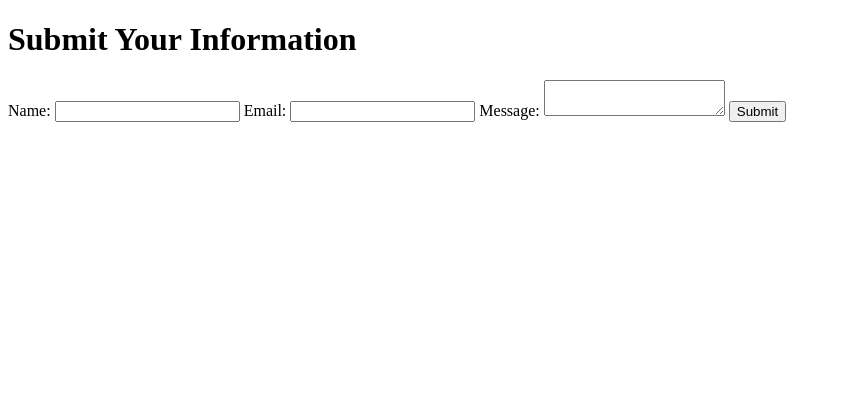
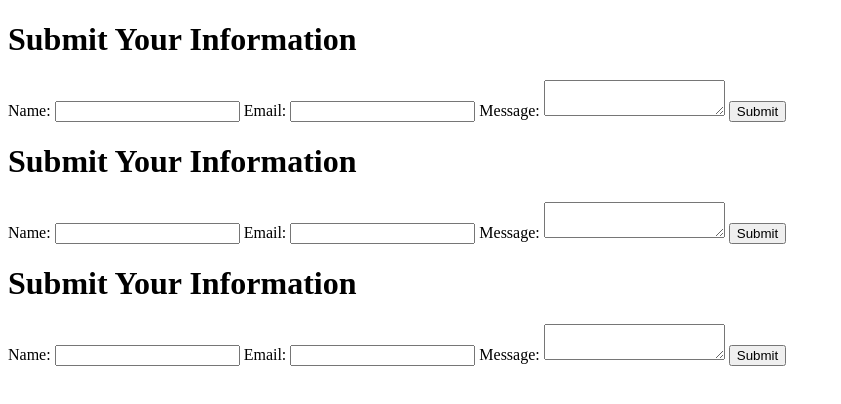
Before and after one commit to davidduball/davidduball.github.io, a plain HTML site: page form_submission.html in a window 1280 px wide. Shown: the whole page, without its empty margins (0-841 px from the left). Drawn offline with Linux system fonts and the light colour scheme.

Commit message:
Update form_submission.html

```diff
--- a/form_submission.html
+++ b/form_submission.html
@@ -25,5 +25,67 @@
     <div id="responseMessage"></div>
 
     <script src="script.js"></script>
+
+<!DOCTYPE html>
+<html lang="en">
+<head>
+    <meta charset="UTF-8">
+    <meta name="viewport" content="width=device-width, initial-scale=1.0">
+    <title>Form Submission Tool</title>
+    <link rel="stylesheet" href="styles.css">
+</head>
+<body>
+    <h1>Submit Your Information</h1>
+
+    <form action="https://formspree.io/f/your-form-id" method="POST" id="submissionForm">
+        <label for="name">Name:</label>
+        <input type="text" id="name" name="name" required>
+
+        <label for="email">Email:</label>
+        <input type="email" id="email" name="email" required>
+
+        <label for="message">Message:</label>
+        <textarea id="message" name="message" required></textarea>
+
+        <button type="submit">Submit</button>
+    </form>
+
+    <div id="responseMessage"></div>
+
+    <script src="script.js"></script>
 </body>
 </html>
+
+    <!DOCTYPE html>
+<html lang="en">
+<head>
+    <meta charset="UTF-8">
+    <meta name="viewport" content="width=device-width, initial-scale=1.0">
+    <title>Form Submission Tool</title>
+    <link rel="stylesheet" href="styles.css">
+</head>
+<body>
+    <h1>Submit Your Information</h1>
+
+    <form action="https://formspree.io/f/your-form-id" method="POST" id="submissionForm">
+        <label for="name">Name:</label>
+        <input type="text" id="name" name="name" required>
+
+        <label for="email">Email:</label>
+        <input type="email" id="email" name="email" required>
+
+        <label for="message">Message:</label>
+        <textarea id="message" name="message" required></textarea>
+
+        <button type="submit">Submit</button>
+    </form>
+
+    <div id="responseMessage"></div>
+
+    <script src="script.js"></script>
+</body>
+</html>
+
+
+</body>
+</html>
```
